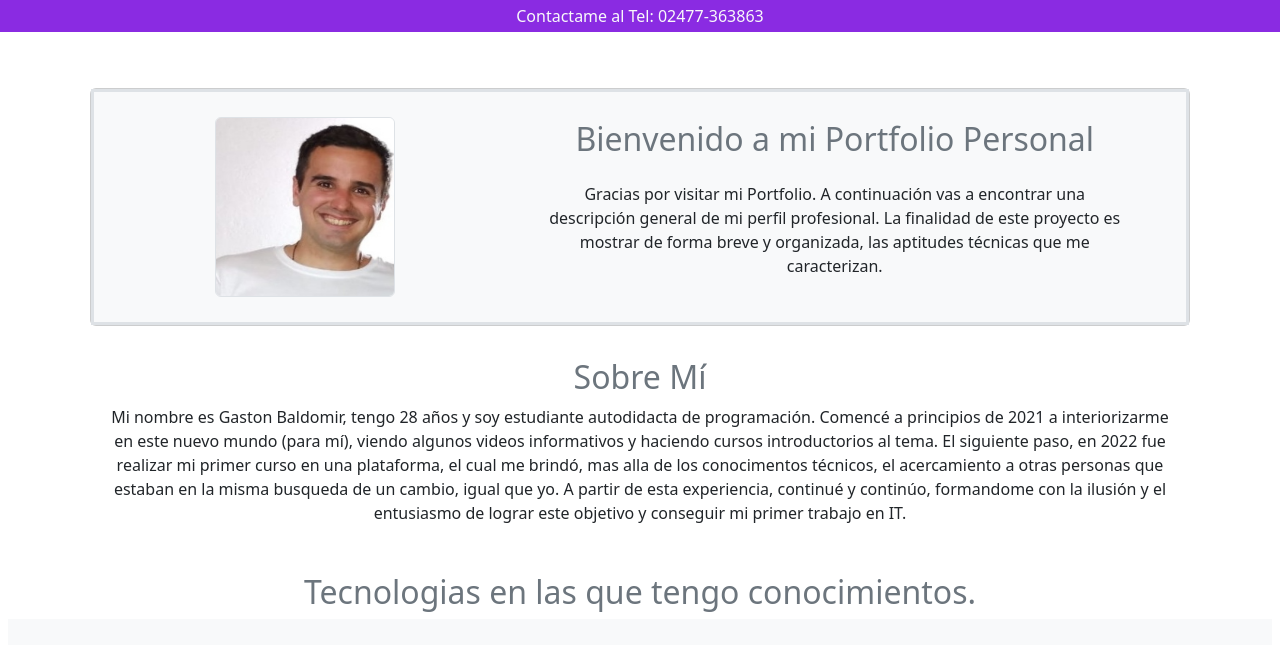
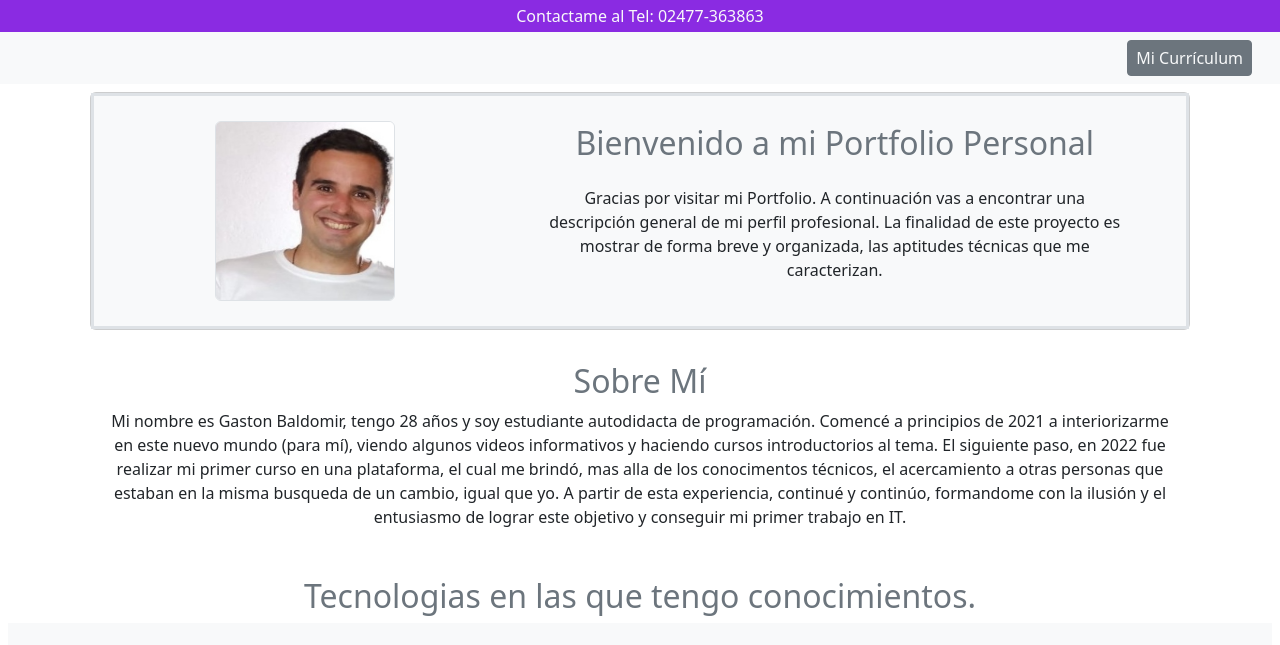
Before and after one commit to GastonBaldomir/Mi-Portfolio-, a plain HTML site: page index.html in a window 1280 px wide. Shown: the top 645 px of the page. Drawn offline with nearby package versions, Linux system fonts and the light colour scheme.

Commit message:
curriculum

```diff
--- a/index.html
+++ b/index.html
@@ -9,9 +9,14 @@
     <link href="https://cdn.jsdelivr.net/npm/bootstrap@5.2.0/dist/css/bootstrap.min.css" rel="stylesheet" integrity="sha384-gH2yIJqKdNHPEq0n4Mqa/HGKIhSkIHeL5AyhkYV8i59U5AR6csBvApHHNl/vI1Bx" crossorigin="anonymous">
 </head>
 <body>
-    <header class="container-fluid d-flex justify-content-center mb-5">
+    <header class="container-fluid d-flex justify-content-center">
         <p class="fs-6 text-light m-1 p-0">Contactame al Tel: 02477-363863</p>
     </header>
+    <nav class="navbar navbar-light bg-light d-flex">
+      <div class="container-fluid justify-content-end">
+        <a class="navbar-brand btn btn-secondary btn-sm text-light fs-6 align-items-center" href="imagenes/Baldomir CV.jpg">Mi Currículum</a>
+      </div>
+    </nav>
 
     <section class="container d-flex">
         <div class="row card m-2 bg-light">
```
Also changed, not shown: imagenes/Baldomir CV.jpg (added).
